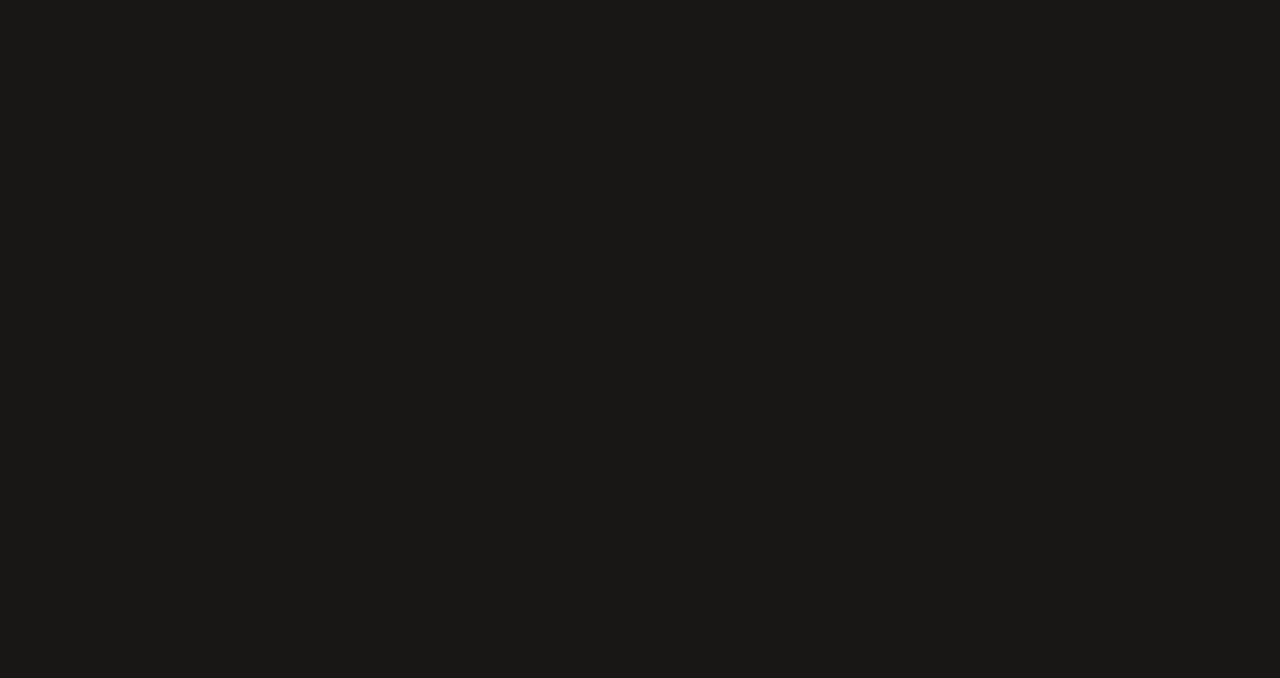
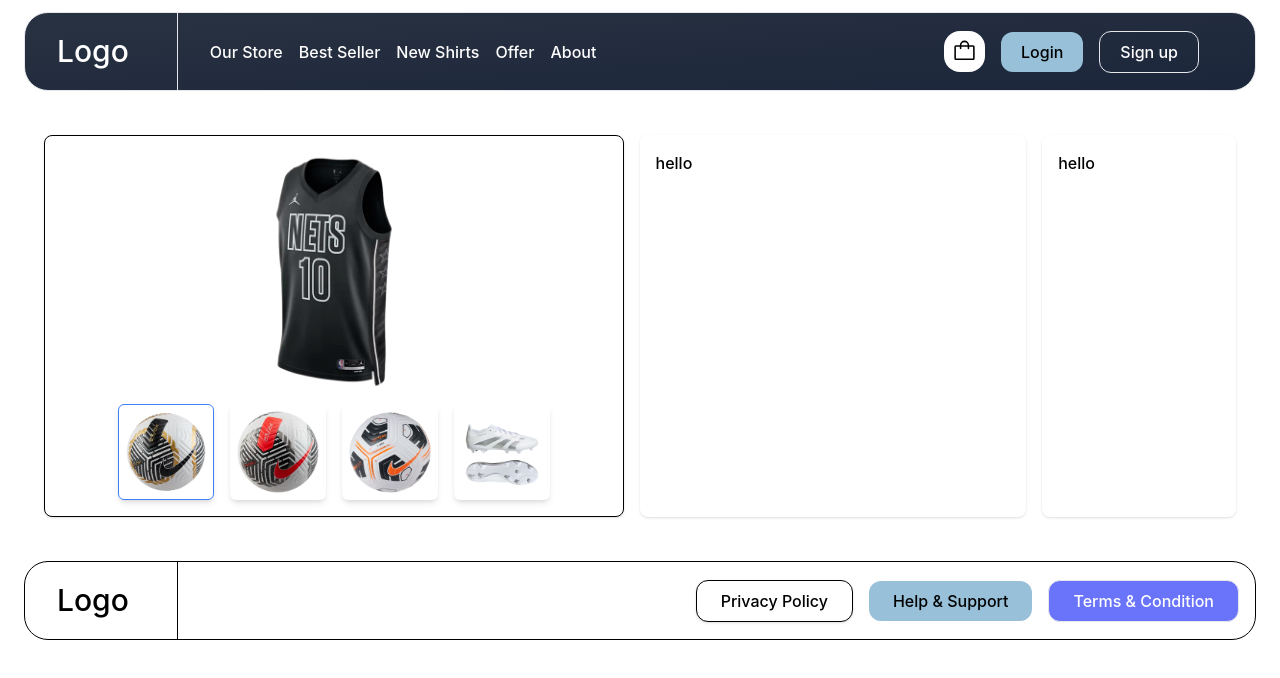
Before and after one commit to Mahdi-Mnx/Sports-Store, a React (Vite) app: page /store in a window 1280 px wide. Before the commit this address had no page. Shown: the top 678 px of the page. Built offline with nearby package versions, Linux system fonts and the light colour scheme.

Commit message:
updated the theme and added store page  draft

```diff
--- a/src/App.jsx
+++ b/src/App.jsx
@@ -2,6 +2,7 @@
 import Layout from "./Components/Layout";
 import { BrowserRouter as Router, Route, Routes } from "react-router-dom";
 import Product from "./Components/Product";
+import Store from "./Pages/Store";
 function App() {
   return (
     <>
@@ -10,6 +11,7 @@
           <Route path="/" element={<Layout />}>
             <Route index element={<Home />} />
             <Route path="/product" element={<Product />} />
+            <Route path="/store" element={<Store />} />
           </Route>
         </Routes>
       </Router>
--- a/src/Components/Footer.jsx
+++ b/src/Components/Footer.jsx
@@ -3,19 +3,19 @@
 const Footer = () => {
   return (
     <div className="container max-w-screen-xl py-3 px-6 ">
-      <div className="w-full border border-white flex items-center rounded-3xl px-4 justify-between">
+      <div className="w-full border border-black flex items-center rounded-3xl px-4 justify-between">
         <div className="flex items-stretch">
-          <p className="text-[30px] text-white py-4 pl-4">Logo</p>
-          <div className="h-auto border-l border-white mx-4 ml-12"></div>
+          <p className="text-[30px] text-black py-4 pl-4">Logo</p>
+          <div className="h-auto border-l border-black mx-4 ml-12"></div>
         </div>
         <div className="flex gap-4 items-center ">
-          <button className=" bg-white px-6 py-2 rounded-xl text-black hover:bg-white/80">
+          <button className=" bg-white shadow hover:underline border-black border-[1px] px-6 py-2 rounded-xl text-black hover:bg-black/95 hover:text-white transition-colors">
             Privacy Policy
           </button>
-          <button className="text-black bg-primary rounded-xl px-6 py-2 hover:bg-primary/80">
+          <button className="text-black hover:underline bg-[#98c1d9] rounded-xl px-6 py-2 hover:bg-[#98c1d9]/80">
             Help & Support
           </button>
-          <button className="text-white border border-white bg-secondery rounded-xl px-6 py-2 hover:bg-secondery/80">
+          <button className=" border hover:underline text-white bg-secondery rounded-xl px-6 py-2 hover:bg-secondery/80">
             Terms & Condition
           </button>
         </div>
--- a/src/Components/Header.jsx
+++ b/src/Components/Header.jsx
@@ -1,33 +1,33 @@
-import React from "react";
 import { PiBag } from "react-icons/pi";
+import { Link } from "react-router-dom";
 
 const Header = () => {
   return (
     <div className="container max-w-screen-2xl py-3 px-6">
-      <div className="w-full border border-white flex items-center rounded-3xl  px-8 justify-between">
+      <div className="w-full border bg-gradient-to-br from-[#293241] to-[#1b263b] flex items-center rounded-3xl  px-8 justify-between">
         <div className="flex items-stretch">
-          <p className="text-[30px] text-primary flex items-center py-4">
+          <p className="text-[30px] text-white flex items-center py-4">
             Logo
           </p>
-          <div className="h-auto border-l border-white mx-4 ml-12"></div>
+          <div className="h-auto border-l border-ebebeb mx-4 ml-12"></div>
           <div className="ml-4 flex items-center">
-            <ul className="flex gap-4 text-white items-center">
-              <li className="cursor-pointer">Shop</li>
-              <li className="cursor-pointer">Best Seller</li>
-              <li className="cursor-pointer">New Shirts</li>
-              <li className="cursor-pointer">Offer</li>
-              <li className="cursor-pointer">About</li>
+            <ul className="flex gap-4 text-ebebeb items-center">
+              <li className="cursor-pointer hover:underline"><Link to="/store">Our Store</Link></li>
+              <li className="cursor-pointer hover:underline">Best Seller</li>
+              <li className="cursor-pointer hover:underline">New Shirts</li>
+              <li className="cursor-pointer hover:underline">Offer</li>
+              <li className="cursor-pointer hover:underline">About</li>
             </ul>
           </div>
         </div>
         <div className="flex gap-4 pr-6 items-center">
-          <button className="bg-primary px-2 py-2 rounded-2xl text-[25px] hover:bg-primary/70 text-black">
+          <button className="bg-white px-2 py-2 rounded-2xl text-[25px] hover:bg-white/90 text-black">
             <PiBag />
           </button>
-          <button className="text-black bg-white rounded-xl px-5 py-2 hover:bg-white/80">
+          <button className="bg-[#98c1d9] text-black hover:underline rounded-xl px-5 py-2 hover:bg-[#98c1d9]/90">
             Login
           </button>
-          <button className="text-white border border-white bg-secondery rounded-xl px-5 py-2 hover:bg-secondery/70">
+          <button className="text-white border bg-transparent hover:underline hover:text-black transition-colors rounded-xl px-5 py-2 hover:bg-white">
             Sign up
           </button>
         </div>
--- a/src/Pages/Home.jsx
+++ b/src/Pages/Home.jsx
@@ -1,11 +1,21 @@
 // eslint-disable-next-line no-unused-vars
 import React from "react";
-import { motion } from "framer-motion";
+import { motion, AnimatePresence } from "framer-motion";
 import { CgArrowTopRight } from "react-icons/cg";
 import { BsStarFill } from "react-icons/bs";
 import { PiRepeat, PiVan, PiWallet } from "react-icons/pi";
 import productData from "../Components/Data";
+import { useState } from 'react';
+
 const home = () => {
+  // eslint-disable-next-line react-hooks/rules-of-hooks
+  const [rowsToShow, setRowsToShow] = useState(4); // Start by showing 3 column
+  const itemsPerRow = 2; // Number of rows
+  const totalItemsToShow = rowsToShow * itemsPerRow; // Total items to show based on rows
+
+  const handleLoadMore = () => {
+    setRowsToShow(rowsToShow + 2); // Load 3 more rows when clicked
+  };
   return (
     <>
       <motion.section
@@ -21,7 +31,7 @@
               <p className="text-3xl font-bold">Our New</p>
               <p className="text-3xl font-bold">Collection</p>
             </div>
-            <button className="w-10 h-10 rounded-full bg-primary hover:bg-primary/80 flex items-center justify-center text-[26px] text-black">
+            <button className="w-10 h-10 rounded-full bg-[#98c1d9] hover:bg-[#98c1d9]/90 flex items-center justify-center text-[26px] text-black">
               <CgArrowTopRight />
             </button>
           </div>
@@ -41,7 +51,7 @@
                   alt=""
                   className="w-8 h-8 rounded-full object-contain relative"
                 />
-                <button className="w-8 h-8 rounded-full bg-primary  flex items-center justify-center text-[18px] text-black absolute top-0 left-6 ">
+                <button className="w-8 h-8 rounded-full bg-[#98c1d9]  flex items-center justify-center text-[18px] text-black absolute top-0 left-6 ">
                   <CgArrowTopRight />
                 </button>
               </div>
@@ -55,7 +65,7 @@
           <div>
             <p className="text-[36px] font-bold">TOP TREND SHIRTS</p>
             <p className="text-[36px] font-bold">ELEVATE YOUR LOOK</p>
-            <button className="bg-primary p-2 text-black rounded-2xl px-6 font-bold mt-3 hover:bg-primary/80">
+            <button className="bg-[#98c1d9] p-2 text-black rounded-2xl px-6 font-bold mt-3 hover:bg-[#98c1d9]/90">
               SHOP NOW
             </button>
           </div>
@@ -78,7 +88,7 @@
         transition={{ duration: 0.5 }}
         viewport={{ once: true }}
       >
-        <div className="w-full flex items-center justify-between px-7 py-10 bg-primary border border-white rounded-3xl">
+        <div className="w-full flex items-center justify-between px-7 py-10 bg-[#98c1d9] border border-white rounded-3xl">
           <div className="flex items-start gap-4">
             <span className="flex justify-center items-center w-20 h-20 rounded-full bg-white text-black text-[48px] border border-black">
               <PiVan />
@@ -118,8 +128,8 @@
       </motion.section>
 
       <div className="container max-w-screen-xl p-4 px-6 flex items-center justify-between">
-        <p className="text-3xl font-bold">Our Best Sellers</p>
-        <button className="bg-secondery px-5 py-2 rounded-2xl text-lg border border-white">
+        <p className="text-3xl text-black font-bold">New Features</p>
+        <button className="bg-[#98c1d9] text-black font-bold hover:bg-[#98c1d9]/90 px-5 py-2 rounded-2xl text-lg border border-white">
           VIEW ALL
         </button>
       </div>
@@ -131,8 +141,17 @@
         transition={{ duration: 0.5 }}
         viewport={{ once: true }}
       >
-        <div className="grid grid-cols-4 gap-4 items-center">
-          {productData.map((item, key) => (
+        <AnimatePresence>
+         <div className="grid grid-cols-4 gap-4 items-center">
+          {productData.slice(0, totalItemsToShow).map((item, key) => (
+             <motion.div
+             key={key}
+             initial={{ opacity: 0, scale: 0.9 }}
+             animate={{ opacity: 1, scale: 1 }}
+             exit={{ opacity: 0, scale: 0.3 }}
+             transition={{ duration: 0.5 }}
+             className="bg-white border-black border-[1px] shadow rounded-3xl flex flex-col p-4"
+           >
             <div key={key} className="bg-white rounded-3xl flex flex-col p-4">
               <img className="w-[250px] h-[250px]" src={item.image} alt={item.name} />
               <div className="flex items-center justify-between gap-x-4 pt-2">
@@ -140,13 +159,25 @@
                 <p className="text-sm font-semibold">{item.price}</p>
               </div>
               <div className="flex items-start pt-5 pb-1">
-                <button className="border-2 border-primary hover:bg-primary transition py-1 px-3.5 rounded-2xl">
+                <button className="border-2 border-[#98c1d9] hover:bg-[#98c1d9]/90 transition py-1 px-3.5 rounded-2xl">
                   Add to cart
                 </button>
               </div>
             </div>
+            </motion.div>
           ))}
         </div>
+        </AnimatePresence>
+        {totalItemsToShow < productData.length && (
+          <div className="flex justify-center mt-4">
+            <button
+              onClick={handleLoadMore}
+              className="bg-[#98c1d9] font-semibold py-2 px-4 rounded-2xl transition"
+            >
+              Load More
+            </button>
+          </div>
+        )}
       </motion.section>
 
       <motion.section
--- a/src/Pages/Store.jsx
+++ b/src/Pages/Store.jsx
@@ -1,7 +1,37 @@
-import React from "react";
+import { motion } from "framer-motion";
+
 
 const Store = () => {
-  return <div>Store</div>;
+
+  return (
+    <>
+    <motion.section
+          className="container max-w-screen-xl py-3 px-6"
+          initial={{ opacity: 0, y: 50 }}
+          whileInView={{ opacity: 1, y: 0 }}
+          transition={{ duration: 0.5 }}
+          viewport={{ once: true }}
+        >
+          <div className="p-5">
+          <div className="flex gap-4">
+            <div className="w-6/12 shadow border-black border-[1px] rounded-lg p-4 text-black">
+            <div className=" mx-auto items-center flex justify-center">
+              <img className="w-60 h-60" src="/public/images/brooklyn_prev_ui.png" alt="" />
+            </div>
+            <div className="flex gap-4 items-center justify-center mt-3">
+              <img className="w-24 border-blue-500 border-[1.5px] shadow-md rounded-md" src="/public/images/academy-football-1.png" alt="yes" />
+              <img className="w-24 shadow-md rounded-md" src="/public/images/academy-football-3_prev_ui.png" alt="yes" />
+              <img className="w-24 shadow-md rounded-md" src="/public/images/academy-football-2_prev_ui.png" alt="yes" />
+              <img className="w-24 shadow-md rounded-md" src="/public/images/adidas-shoes-11.png" alt="yes" />
+            </div>
+            </div>
+            <div className="w-4/12 shadow rounded-lg p-4 text-black">hello</div>
+            <div className="w-2/12 shadow rounded-lg p-4 text-black">hello</div>
+          </div>
+          </div>
+        </motion.section>
+    </>
+  )
 };
 
 export default Store;
--- a/src/index.css
+++ b/src/index.css
@@ -5,7 +5,6 @@
 @import url("https://fonts.googleapis.com/css2?family=Inter:wght@600&display=swap");
 
 body {
-  background-color: rgb(24, 23, 21);
   font-family: "Inter", sans-serif;
   margin: 0;
   padding: 0;
```
